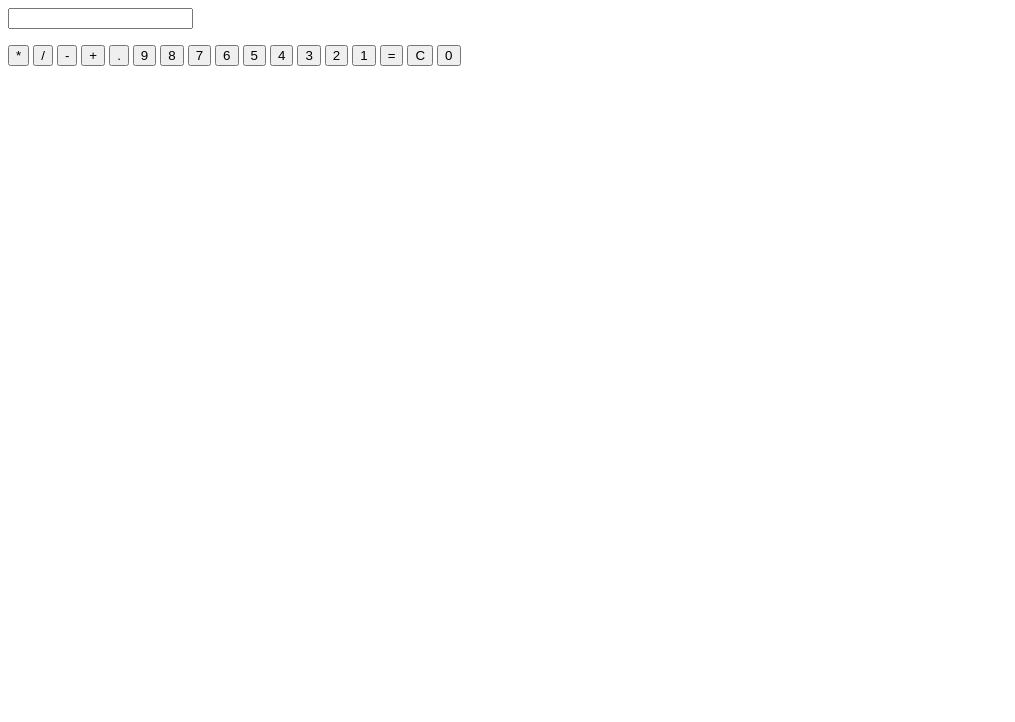
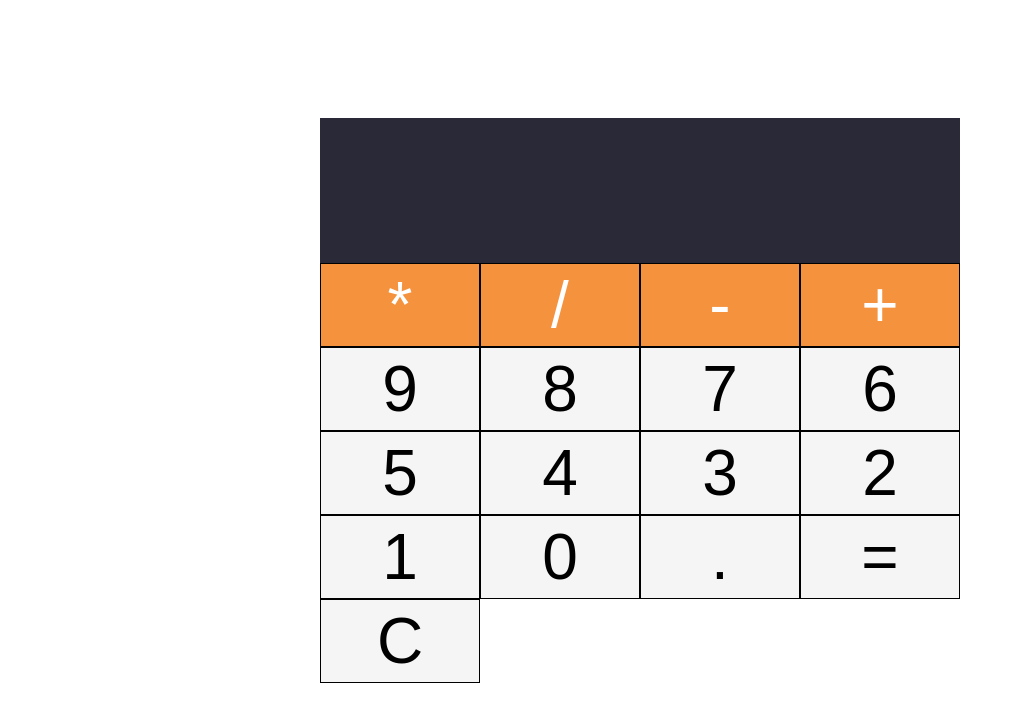
Before and after one commit to kavatibhagya/html-js-exercises, a plain HTML site: page calculator.html in a window 1280 px wide. Shown: the whole page, without its empty margins (0-1015 px from the left). Drawn offline with Linux system fonts and the light colour scheme.

Commit message:
adding calculator css code

```diff
--- a/calculator.css
+++ b/calculator.css
@@ -0,0 +1,48 @@
+*{
+    margin:0;
+    padding:0;
+    box-sizing: border-box;
+}
+body{
+    min-width: height 100vh;
+    display: flex;
+    align-items: center;
+    justify-content: center;
+}
+.calculator{
+    flex:0 0 50%;
+
+}
+.screen{
+    width: 100%;
+    font-size: 7rem;
+    padding:0.5rem;
+    background: rgb(41,41,56);
+    border:none;
+    color:white;
+
+
+}
+.buttons{
+    display: flex;
+    flex-wrap: wrap;
+    transition: all 0.5s linear;
+}
+button{
+    flex: 0 0 25%;
+    padding: 0.25rem 0;
+    border: 1px solid black;
+    transition: all 2s ease;
+    font-size: 4rem;
+}
+button:hover{
+    background: rgba(0,0,0,50%);
+}
+.btn-yellow{
+    background: rgb(245,146,62);
+    color: white;
+
+}
+.btn-grey{
+    background: rgb(245,245,245);
+}
--- a/calculator.html
+++ b/calculator.html
@@ -15,7 +15,6 @@
             <button type="button" class="btn btn-yellow" data-num="-">-</button>
             <button type="button" class="btn btn-yellow" data-num="+">+</button>
             <!--grey-->
-            <button type="button" class="btn btn-grey" data-num=".">.</button>
             <button type="button" class="btn btn-grey" data-num="9">9</button>
             <button type="button" class="btn btn-grey" data-num="8">8</button>
             <button type="button" class="btn btn-grey" data-num="7">7</button>
@@ -25,10 +24,12 @@
             <button type="button" class="btn btn-grey" data-num="3">3</button>
             <button type="button" class="btn btn-grey" data-num="2">2</button>
             <button type="button" class="btn btn-grey" data-num="1">1</button>
+            <button type="button" class="btn btn-grey" data-num="0">0</button>
+            <button type="button" class="btn btn-grey" data-num=".">.</button>
             <button type="button" class="btn-equal btn-grey" >=</button>
             <button type="button" class="btn-clear btn-grey" >C</button>
 
-            <button type="button" class="btn btn-yellow" data-num="0">0</button>
+
 
 
         </div>
```
